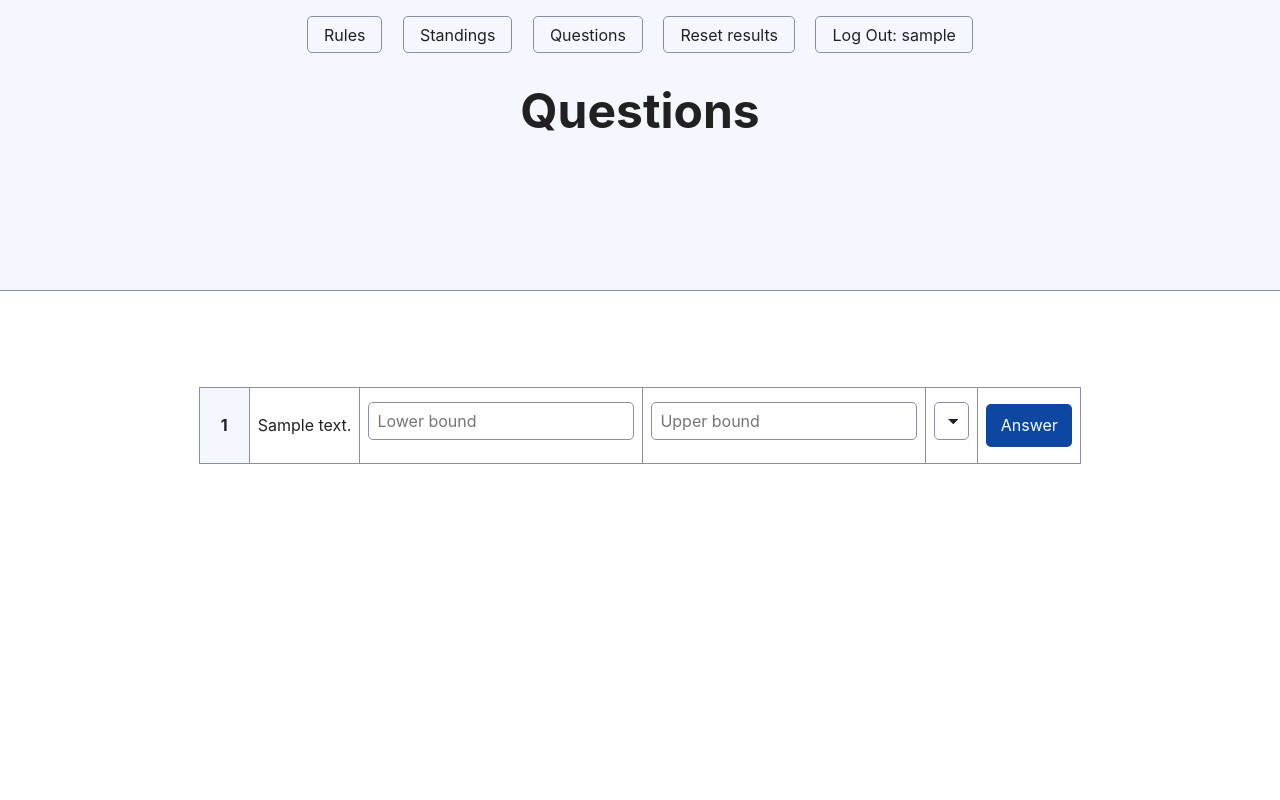
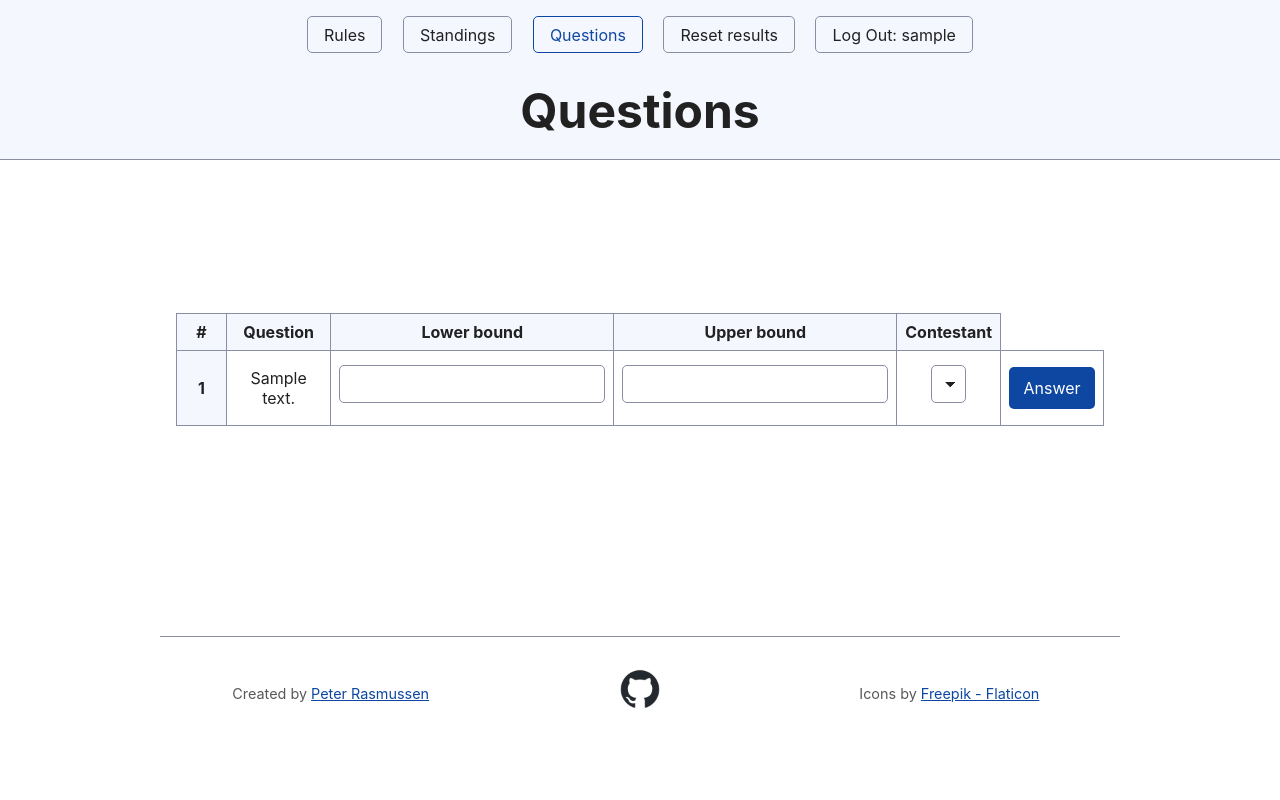
Before and after one commit to pmrrasmussen/estimation-quiz, a Django app: page /quiz/questions/ in a window 1280 px wide. Run offline with Django 4.2, Linux system fonts and the light colour scheme; a user stored in the database is signed in; tables that the repository leaves empty hold one stand-in row (values such as "Sample post"); lists and menus that the app fills with data are empty.

Commit message:
Add all sorts of stuff

```diff
--- a/estimation_quiz/quiz/models.py
+++ b/estimation_quiz/quiz/models.py
@@ -92,3 +92,18 @@ def validate_answer(lower_bound, upper_bound):
 
 def get_active_questions():
     return Question.objects.filter(is_active=True)
+
+def get_latest_answer(user, question) -> UserAnswer | None:
+    question_answers = UserAnswer.objects\
+        .filter(user=user)\
+        .filter(question=question)\
+        .order_by('-answer_date')
+    if len(question_answers) > 0:
+        return question_answers[0]
+    return None
+
+def get_result(user, question):
+    result, _ = Result.objects.get_or_create(
+            user=user,
+            question=question)
+    return result
--- a/estimation_quiz/quiz/static/css/style.css
+++ b/estimation_quiz/quiz/static/css/style.css
@@ -79,6 +79,7 @@ body > * {
 
 /* Make the header bg full width, but the content inline with body */
 body > header {
+  height: 160px;
   background-color: var(--accent-bg);
   border-bottom: 1px solid var(--border);
   text-align: center;
@@ -99,16 +100,22 @@ body > header p {
 /* Add a little padding to ensure spacing is correct between content and header > nav */
 main {
   padding-top: 1.5rem;
-  padding-bottom: 10rem;
+  padding-bottom: 4rem;
 }
 
 body > footer {
-  margin-top: 4rem;
+  margin-top: 1rem;
+  display: flex;
   padding: 2rem 1rem 1.5rem 1rem;
   color: var(--text-light);
   font-size: 0.9rem;
   text-align: center;
   border-top: 1px solid var(--border);
+}
+
+.footer-item {
+  text-align: center; /* Center-align the content within each item */
+  flex: 1; /* Distribute available space equally among items */
 }
 
 /* Format headers */
--- a/estimation_quiz/quiz/templates/questions.html
+++ b/estimation_quiz/quiz/templates/questions.html
@@ -35,23 +35,38 @@
     <figure>
         <center>
             <table role="grid">
+                <thead>
+                    <th>#</th>
+                    <th>Question</th>
+                    {% if user.is_authenticated %}
+                        <th>Lower bound</th>
+                        <th>Upper bound</th>
+                        {% if user.is_superuser %}
+                            <th>Contestant</th>
+                        {% else %}
+                        <th>Score</th>
+                        {% endif %}
+                    {% endif %}
+                </thead>
                 <tbody>
-                    {% for question in questions %}
+                    {% for question_row in question_rows %}
                         <tr>
                             <th scope="row">{{ forloop.counter }}</th>
-                            <td> {{ question.question_text }} </td>
+                            <td> {{ question_row.question.question_text }} </td>
                             {% if user.is_superuser or user.is_authenticated and user|remaining_guesses > 0 %}
                                 <form action="{% url 'quiz:answer' %}" method="post">
                                     {% csrf_token %}
-                                    <input type="hidden" name="question_id" value="{{ question.id }}"">
-                                    <td><input name="lower_bound" type="number" min="1" placeholder='Lower bound'></td>
-                                    <td><input name="upper_bound" type="number" min="1" placeholder='Upper bound'></td>
+                                    <input type="hidden" name="question_id" value="{{ question_row.question.id }}"">
+                                    <td><input name="lower_bound" type="number" min="1" placeholder={{question_row.lower_bound}}></td>
+                                    <td><input name="upper_bound" type="number" min="1" placeholder={{question_row.upper_bound}}></td>
                                     {% if user.is_superuser %}
                                         <td><select name="contestant" placeholder="Contestant">
                                             {% for contestant in contestants %}
                                                 <option value="{{ contestant.pk }}">{{ contestant.username }}</option>
                                             {% endfor %}
                                         </select></td>
+                                    {% else %}
+                                        <td>{{question_row.score}}</td>
                                     {% endif %}
                                     <td><input type="submit" value="Answer"</td>
                                 </form>
--- a/estimation_quiz/quiz/templates/template.html
+++ b/estimation_quiz/quiz/templates/template.html
@@ -13,16 +13,16 @@
     <body>
         <header>
             <nav>
-                <a href="{% url 'quiz:rules' %}">Rules</a>
-                <a href="{% url 'quiz:standings' %}">Standings</a>
-                <a href="{% url 'quiz:questions' %}">Questions</a>
+                <a href="{% url 'quiz:rules' %}" class="{% is_active 'rules' %}">Rules</a>
+                <a href="{% url 'quiz:standings' %}" class="{% is_active 'standings' %}">Standings</a>
+                <a href="{% url 'quiz:questions' %}" class="{% is_active 'questions' %}">Questions</a>
                 {% if user.is_authenticated and user.is_superuser %}
                     <a href="{% url 'quiz:reset_results' %}">Reset results</a>
                 {% endif %}
                 {% if user.is_authenticated %}
-                    <a href="{% url 'quiz:logout' %}">Log Out: {{ user.get_username }}</a>
+                    <a href="{% url 'quiz:logout' %}" class="{% is_active 'logout' %}">Log Out: {{ user.get_username }}</a>
                 {% else %}
-                    <a href="{% url 'quiz:login' %}">Log In</a>
+                    <a href="{% url 'quiz:login' %}" class="{% is_active 'login' %}">Log In</a>
                 {% endif %}
             </nav>
             <h1>
@@ -32,6 +32,18 @@
         </header>
         <main>
             {% block main %}{% endblock main %}
-        </class>
+        </main>
+
+        <footer>
+            <div class="footer-item">
+                <p>Created by <a href="mailto:pmrrasmussen@icloud.com">Peter Rasmussen</a></p>
+            </div>
+            <div class="footer-item">
+                <a href="https://github.com/pmrrasmussen/estimation-quiz"><img height="40" width="40" src="{% static 'media/github.png' %}"></a>
+            </div>
+            <div class="footer-item">
+                <p>Icons by <a href="https://www.flaticon.com/free-icons/owl" title="owl icons">Freepik - Flaticon</a></p>
+            </div>
+        </footer>
     </body>
 </html>
--- a/estimation_quiz/quiz/templatetags/quiz_extras.py
+++ b/estimation_quiz/quiz/templatetags/quiz_extras.py
@@ -1,8 +1,10 @@
 from django import template
+from django.urls import reverse, NoReverseMatch
+import logging
 
+logger = logging.getLogger(__name__)
 
 register = template.Library()
-
 
 @register.filter(name="remaining_guesses")
 def remaining_guesses(user) -> int:
@@ -11,7 +13,12 @@ def remaining_guesses(user) -> int:
 
     return total_guesses(user)-guesses_spent
 
-
 @register.filter(name="total_guesses")
 def total_guesses(user) -> int:
-    return 35
+    return 25
+
+@register.simple_tag(takes_context=True)
+def is_active(context, url_name):
+    if url_name == context['request'].resolver_match.url_name:
+        return 'current'
+    return ''
--- a/estimation_quiz/quiz/views.py
+++ b/estimation_quiz/quiz/views.py
@@ -2,14 +2,16 @@ from django.shortcuts import render, get_object_or_404
 from django.http import HttpResponseRedirect
 from django.urls import reverse
 from django.contrib import messages
-from collections import namedtuple
+from collections import namedtuple, defaultdict
+from typing import NamedTuple
 
 from django.contrib.auth.models import User
 from django.contrib.auth import authenticate, login, logout
 
 from .models import (Question, Result,
                      get_active_questions, validate_answer,
-                     create_answer_from_input, commit_answer_to_results)
+                     create_answer_from_input, commit_answer_to_results,
+                     get_result, get_latest_answer)
 
 from .templatetags.quiz_extras import remaining_guesses
 
@@ -47,14 +49,14 @@ def standings(request):
 def get_contestant_scores(contestant, questions):
     contestant_scores = []
     for question in questions:
-        result, _ = Result.objects.get_or_create(
-            user=contestant,
-            question=question)
+        result = get_result(contestant, question)
         contestant_scores.append(
-            result.answer_ratio if result.correct_answer else '-'
+            get_score_from_result(result)
         )
     return contestant_scores
 
+def get_score_from_result(result: Result) -> str | int:
+    return result.answer_ratio if result.correct_answer else '-'
 
 def get_total_from_scores(scores):
     additive_part = 10+sum([score for score in scores if score != '-'])
@@ -109,10 +111,16 @@ def rules(request):
 
 
 # Answering questions
+class QuestionRow(NamedTuple):
+    question: Question
+    lower_bound: str = ''
+    upper_bound: str = ''
+    score: str = '-'
 
 def questions(request):
     questions = get_active_questions().order_by("id")
     non_admin_users = User.objects.filter(is_superuser=False)
+    question_rows = [get_question_row(request.user, question) for question in questions]
 
     return render(
         request,
@@ -120,9 +128,27 @@ def questions(request):
         {
             "questions": questions,
             "contestants": non_admin_users,
+            "question_rows": question_rows,
         },
     )
 
+def get_question_row(user: User, question: Question) -> QuestionRow:
+    if user.is_superuser or not user.is_authenticated:
+        return QuestionRow(question=question)
+
+    latest_answer = get_latest_answer(user, question)
+    lower_bound = '' if latest_answer is None else str(latest_answer.answer_low)
+    upper_bound = '' if latest_answer is None else str(latest_answer.answer_high)
+
+    result = get_result(user, question)
+    score = str(get_score_from_result(result))
+
+    return QuestionRow(
+        question=question,
+        lower_bound=lower_bound,
+        upper_bound=upper_bound,
+        score=score
+    )
 
 def answer(request):
     question_id = request.POST["question_id"]
```
Also changed, not shown: estimation_quiz/quiz/static/media/favicon.png, estimation_quiz/quiz/static/media/github.png (added), estimation_quiz/quiz/static/media/top_hat.png (added), 2 other files.
